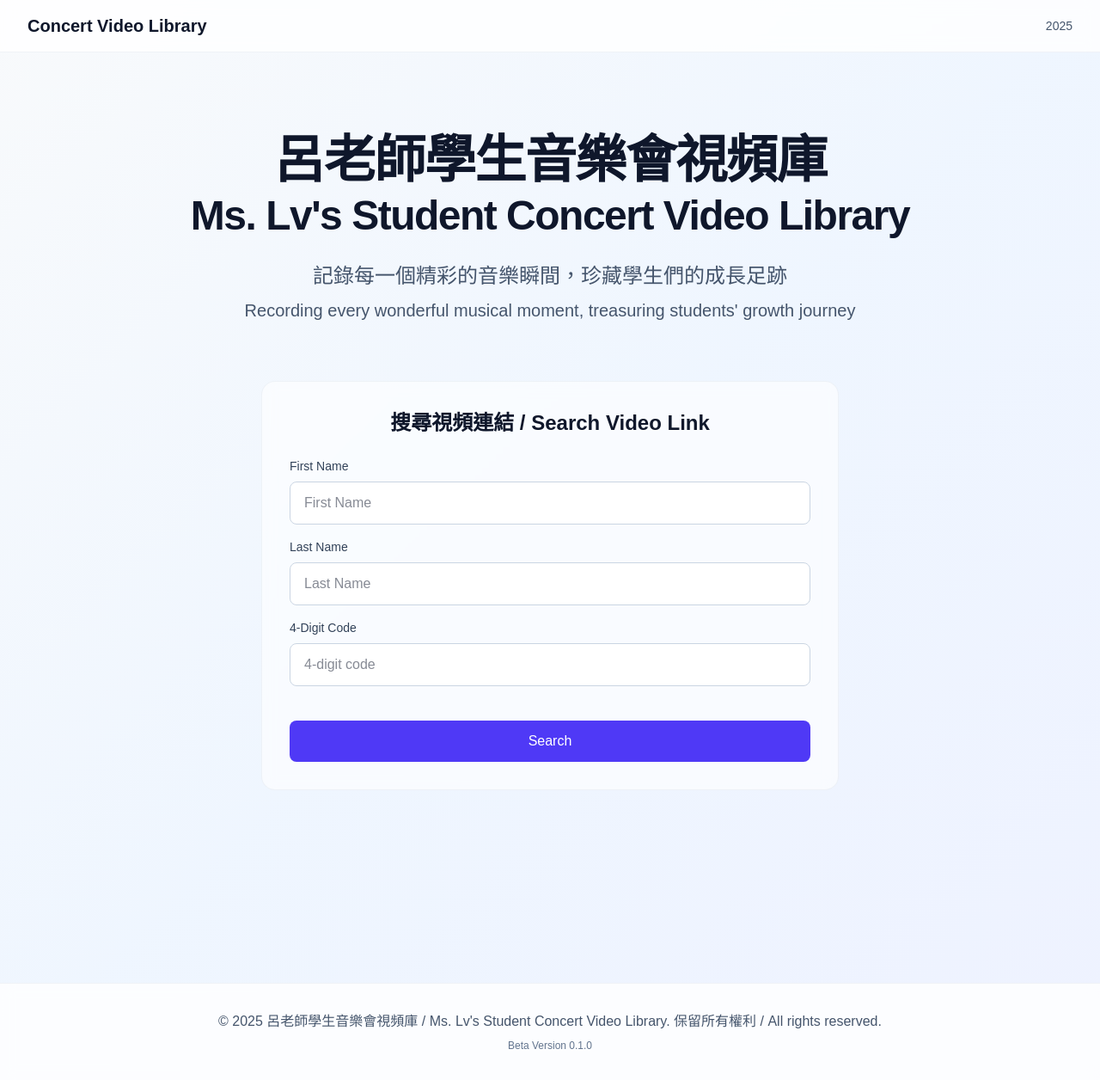
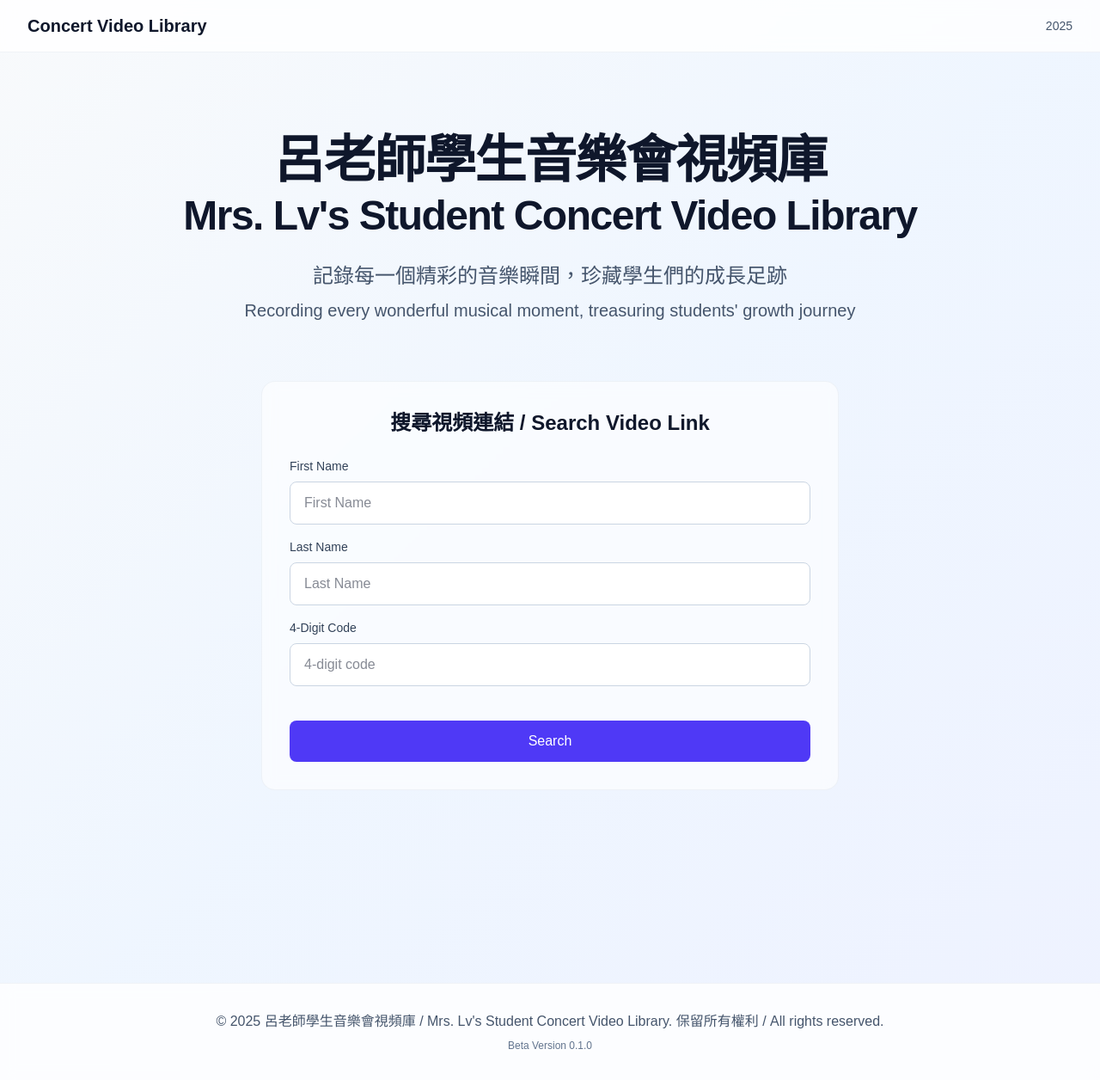
Before and after one commit to yl0xffff/music_video_share, a Next.js app: page / in a window 1280 px wide. Shown: the whole page at 86% size. Built offline with nearby package versions, Linux system fonts and the light colour scheme.

Commit message:
modify Ms. to Mrs.

```diff
--- a/src/app/page.tsx
+++ b/src/app/page.tsx
@@ -88,7 +88,7 @@ export default function Home() {
         <div className="text-center mb-16">
           <h1 className="text-4xl sm:text-5xl lg:text-6xl font-bold text-slate-900 dark:text-white mb-6 tracking-tight">
             呂老師學生音樂會視頻庫<br />
-            <span className="text-3xl sm:text-4xl lg:text-5xl">Ms. Lv's Student Concert Video Library</span>
+            <span className="text-3xl sm:text-4xl lg:text-5xl">Mrs. Lv's Student Concert Video Library</span>
           </h1>
           <p className="text-xl sm:text-2xl text-slate-600 dark:text-slate-300 max-w-3xl mx-auto leading-relaxed">
             記錄每一個精彩的音樂瞬間，珍藏學生們的成長足跡<br />
@@ -205,7 +205,7 @@ export default function Home() {
       <footer className="mt-16 border-t border-slate-200/50 dark:border-slate-700/50 bg-white/80 dark:bg-slate-900/80 backdrop-blur-sm">
         <div className="max-w-7xl mx-auto px-4 sm:px-6 lg:px-8 py-8">
           <div className="text-center text-slate-600 dark:text-slate-400">
-            <p>© 2025 呂老師學生音樂會視頻庫 / Ms. Lv's Student Concert Video Library. 保留所有權利 / All rights reserved.</p>
+            <p>© 2025 呂老師學生音樂會視頻庫 / Mrs. Lv's Student Concert Video Library. 保留所有權利 / All rights reserved.</p>
             <p className="mt-2 text-xs text-slate-500 dark:text-slate-500">
               Beta Version 0.1.0
             </p>
```
